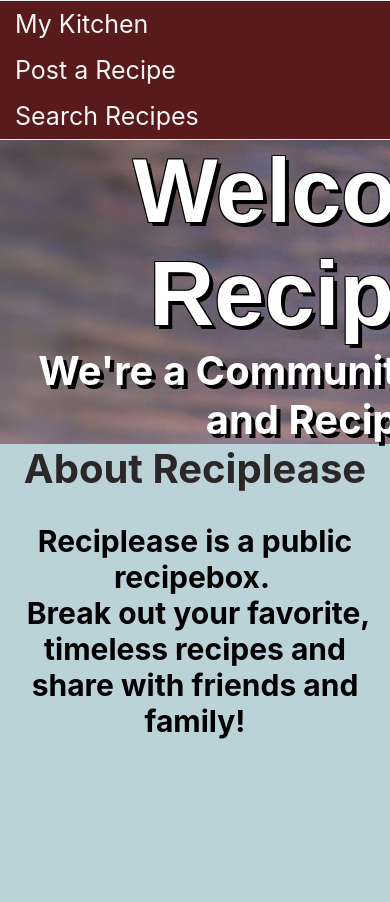
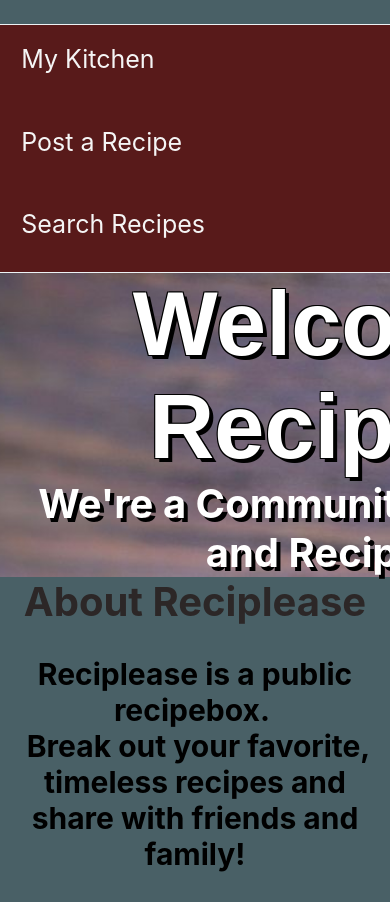
Before and after one commit to amrvitale/reciplease-capstone, a React (Create React App) app: page / in a window 390 px wide. Shown: the top 902 px of the page. Before the commit the page ends 844 px from the top, so only its background shows below. Built offline with nearby package versions, Linux system fonts and the light colour scheme; no server answers; the HTML template or start-up script is replaced by a standard one; a web font is replaced by a local one.

Commit message:
updated selects and inputs

```diff
--- a/public/index.html
+++ b/public/index.html
@@ -11,6 +11,7 @@
     />
     <link rel="apple-touch-icon" href="%PUBLIC_URL%/logo192.png" />
     <link href="https://fonts.googleapis.com/css2?family=Amaranth&display=swap" rel="stylesheet">
+    <link rel="stylesheet" href="https://cdnjs.cloudflare.com/ajax/libs/font-awesome/4.7.0/css/font-awesome.min.css">
 
     <!--
       manifest.json provides metadata used when your web app is installed on a
--- a/src/App.css
+++ b/src/App.css
@@ -10,7 +10,7 @@ h1, h2 {
 }
 
 body {
-  background-color: rgb(187, 210, 216);
+  background-color: rgb(73, 96, 102);
   text-align: center;
 }
 
@@ -28,6 +28,7 @@ button {
 	background-color: rgb(88, 26, 26);
 	color: whitesmoke;
   }
+
   input, label, select {
     margin: 5px;
 
@@ -50,8 +51,15 @@ button {
 	.tagline {
 	  font-size: 20px;
 	}
+	.welcomeTag {
+		font-size: 15px;
+	}
 	.submitBtn {
 		width: 40%;
+	  }
+
+	  input, select {
+		width: 50%;
 	  }
   }
 
@@ -72,6 +80,9 @@ button {
 	text-area {
 		width: 300px;
 	}
+	 input, select {
+    width: 50%;
+  }
   }
 
   @media only screen and (min-device-width: 769px) and (max-device-width: 1366px)  {
@@ -86,6 +97,9 @@ button {
 	.tagline {
 	  font-size: 30px;
 	}
+	input, select {
+		width: 80%;
+	  }
   }
 
   @media only screen and (min-device-width: 1367px) and (max-device-width: 2000px) {
--- a/src/components/nav/Nav.css
+++ b/src/components/nav/Nav.css
@@ -38,3 +38,20 @@
     background-color: #ddd;
     color: black;
 }
+
+@media screen and (max-width: 44em) {
+    body {
+        margin: 1.5em 0;
+    }
+
+        ul {
+          padding:0 .5em;
+        }
+
+        ul > li {
+          width:100%;
+          padding:.45em .25em;
+          margin:0 0 .55em 0;
+          text-align: center;
+        }
+      }
--- a/src/components/nav/Nav.js
+++ b/src/components/nav/Nav.js
@@ -3,14 +3,18 @@ import { Link } from 'react-router-dom'
 import './Nav.css';
 
 class Nav extends React.Component {
+
+
     render() {
         return (
             <div>
-                <ul id="navbar">
-                    <li><Link to='/mykitchen'>My Kitchen</Link></li>
-                    <li><Link to='/postrecipe'>Post a Recipe</Link></li>
-                    <li><Link to='/search'>Search Recipes</Link></li>
-                </ul>
+                <nav role = "full-horizontal">
+                    <ul id="navbar">
+                        <li><Link to='/mykitchen'>My Kitchen</Link></li>
+                        <li><Link to='/postrecipe'>Post a Recipe</Link></li>
+                        <li><Link to='/search'>Search Recipes</Link></li>
+                    </ul>
+                </nav>
             </div>
         );
     }
--- a/src/components/postrecipe/PostRecipe.js
+++ b/src/components/postrecipe/PostRecipe.js
@@ -82,6 +82,7 @@ class PostRecipe extends React.Component {
                         <input type="text" name="recipename" onChange={this.handleChange} maxLength={30} required></input>
                         <br />
 
+                        <label htmlFor="experience">Experience:</label>
                         <textarea className="experience" name="experience" onChange={this.handleChange} style={styleTextArea} placeholder="Tell us about your experience making this recipe. Was it difficult? Was it fun? Did you try any new techniques or ingredients not normally associated with this cuisine?"></textarea>
                         <br />
 
--- a/src/components/search/Search.css
+++ b/src/components/search/Search.css
@@ -23,7 +23,6 @@
     padding: 3px;
     display: flex;
     border: 1px #2B2D42;
-
 }
 
 div.single-recipe {
@@ -50,8 +49,6 @@ div.single-recipe {
      1px -1px 0 #000,
      -1px 1px 0 #000,
       1px 1px 0 #000;
-
-
 }
 
 .recipeNameSearch, .ingredientsSearch {
--- a/src/config.js
+++ b/src/config.js
@@ -1,4 +1,4 @@
 export default {
-    //API_ENDPOINT: `http://localhost:8000/api`,
+   // API_ENDPOINT: `http://localhost:8000/api`
     API_ENDPOINT: `https://nameless-badlands-17548.herokuapp.com/api`
 }
```
